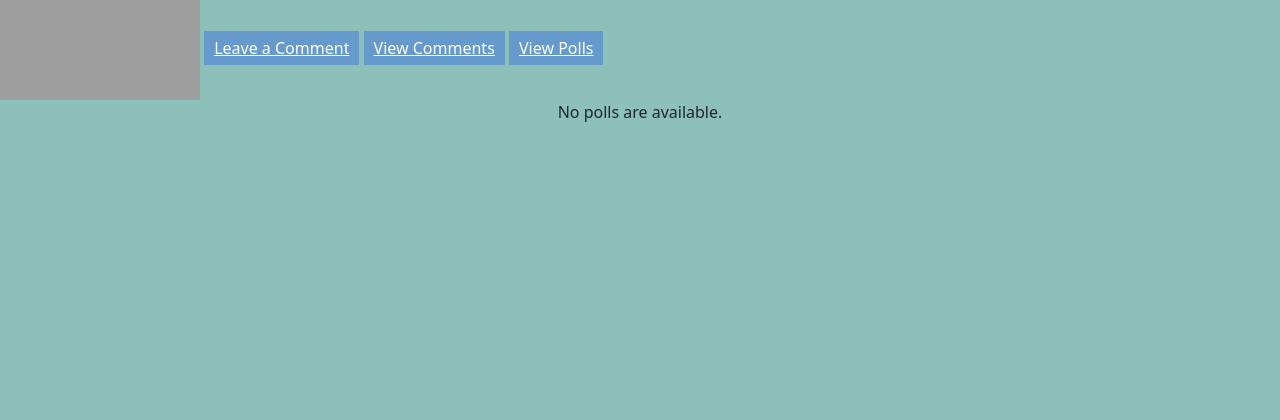
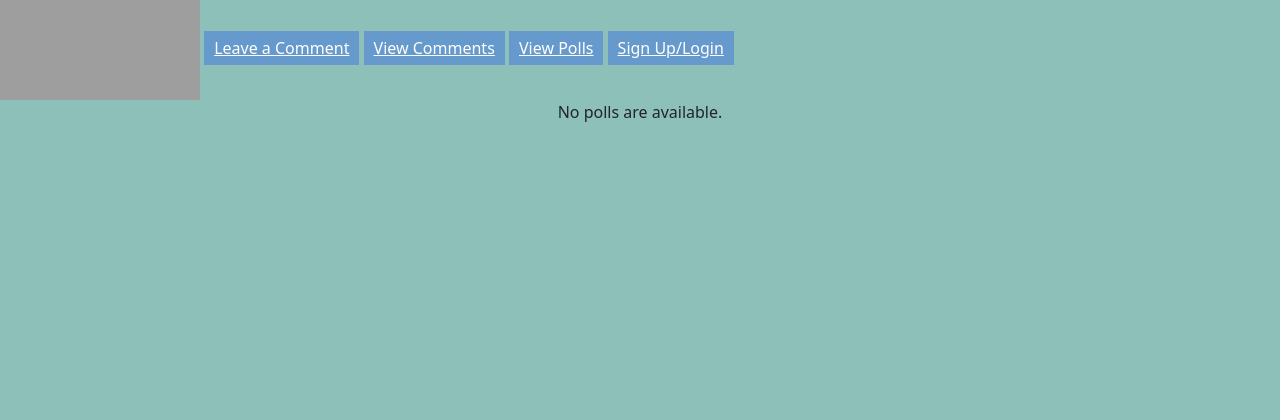
Before and after one commit to Paul2002feb/Hoos-Tutoring-App, a Django app: page / in a window 1280 px wide. Shown: the top 420 px of the page. Run offline with Django 4.2, Linux system fonts and the light colour scheme; some libraries are stand-ins or nearby versions; grey boxes are pictures that could not be loaded.

Commit message:
add link to sign in

```diff
--- a/home/templates/home/index.html
+++ b/home/templates/home/index.html
@@ -14,6 +14,7 @@
     <a href="/polls/comments" id="anchor">Leave a Comment</a>
     <a href="/polls/comments/list" id="anchor">View Comments</a>
     <a href="/polls" id="anchor">View Polls</a>
+    <a href="/login" id="anchor">Sign Up/Login</a>
 </div>
 
 <style>
```
